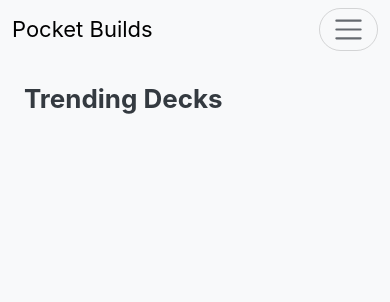
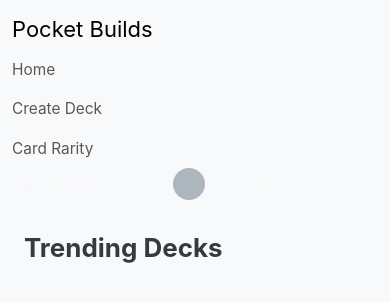
Before and after one commit to MacKoslowski/django_pocket_tcg_builds, a Django app: page / in a window 390 px wide. Shown: the top 302 px of the page. Run offline with Django 5.2, Linux system fonts and the light colour scheme; the visitor is signed in with stand-in values (Sample User, id 1); data that the repository does not hold is empty; some libraries are stand-ins or nearby versions.

Commit message:
voting works! now have discord avi but its not in the right place

```diff
--- /dev/null
+++ b/gamer_rage_project/core/templates/_auth_header.html
@@ -0,0 +1,77 @@
+{% load static %}
+{% load socialaccount %}
+{% load core_tags %}
+
+<div class="auth-header">
+    {% if user.is_authenticated %}
+        <div class="d-flex align-items-center gap-3">
+            <!-- My Decks Link -->
+            <a href="{% url 'core:deck_list' %}" class="text-light text-decoration-none">
+                <i class="fas fa-folder me-1"></i>My Decks
+            </a>
+
+            <!-- Create Deck Link -->
+            <a href="{% url 'core:create_deck' %}" class="text-light text-decoration-none">
+                <i class="fas fa-plus me-1"></i>Create
+            </a>
+
+            <!-- Vertical Divider -->
+            <div class="vr bg-light opacity-25 d-none d-lg-block"></div>
+
+            <!-- Profile Section -->
+            <div class="d-flex align-items-center">
+                {% get_discord_data user as discord %}
+                {% if discord.avatar %}
+                    <img src="https://cdn.discordapp.com/avatars/{{ discord.uid }}/{{ discord.avatar }}.png"
+                         class="rounded-circle me-2"
+                         width="32"
+                         height="32"
+                         alt="{{ user.username }}">
+                {% else %}
+                    <div class="rounded-circle bg-secondary me-2 d-flex align-items-center justify-content-center"
+                         style="width: 32px; height: 32px;">
+                        <i class="fas fa-user text-light"></i>
+                    </div>
+                {% endif %}
+                <span class="text-light me-3">{{ user.username }}</span>
+                <a href="{% url 'account_logout' %}" class="btn btn-outline-light btn-sm">
+                    <i class="fas fa-sign-out-alt"></i>
+                </a>
+            </div>
+        </div>
+    {% else %}
+        <a href="{% provider_login_url 'discord' %}" class="btn btn-discord">
+            <i class="fab fa-discord me-2"></i>Login with Discord
+        </a>
+    {% endif %}
+</div>
+
+<style>
+.btn-discord {
+    background-color: #7289DA;
+    color: white;
+    border: none;
+    padding: 8px 16px;
+    transition: all 0.2s;
+}
+
+.btn-discord:hover {
+    background-color: #5c6fb1;
+    color: white;
+    transform: translateY(-1px);
+}
+
+.auth-header a:hover {
+    opacity: 0.8;
+}
+
+/* Optional: Add responsive adjustments */
+@media (max-width: 768px) {
+    .auth-header .d-flex {
+        gap: 1rem !important;
+    }
+    .vr {
+        display: none !important;
+    }
+}
+</style>
--- a/gamer_rage_project/core/templates/_deck_vote.html
+++ b/gamer_rage_project/core/templates/_deck_vote.html
@@ -1,9 +1,8 @@
  <!-- Voting Section -->
  <div class="card shadow-sm" id="vote_section">
     <div class="card-body text-center">
-        <h3 id="vote-count">{{ vote_count }}</h3>
+        <h3 id="vote-count">{{ vote_sum }}</h3>
         <p class="text-muted">votes</p>
-        {{deck.deck_id}}
         {% if user.is_authenticated %}
             <div class="btn-group">
                 <button class="btn btn-outline-primary {% if user_vote == 1 %}active{% endif %}"
--- a/gamer_rage_project/core/templates/base.html
+++ b/gamer_rage_project/core/templates/base.html
@@ -27,16 +27,10 @@
           />-->
           Pocket Builds
         </a>
-        <button
-          class="navbar-toggler"
-          type="button"
-          data-bs-toggle="collapse"
-          data-bs-target="#navbarNav"
-        >
-          <span class="navbar-toggler-icon"></span>
+
         </button>
-        <div class="collapse navbar-collapse" id="navbarNav">
-          <ul class="navbar-nav me-auto">
+        <div  id="navbarNav">
+          <ul class="navbar-nav">
             <li class="nav-item">
               <a class="nav-link" href="{% url 'core:home' %}">Home</a>
             </li>
@@ -47,34 +41,8 @@
               <a class="nav-link" href="#">Card Rarity</a>
             </li>
           </ul>
-          <div class="d-flex">
-            {% if user.is_authenticated %}
-            <div class="dropdown">
-              <button
-                class="btn btn-outline-light dropdown-toggle"
-                type="button"
-                data-bs-toggle="dropdown"
-              >
-                {{ user.username }}
-              </button>
-              <ul class="dropdown-menu dropdown-menu-end">
-                <li>
-                  <a class="dropdown-item" href="">Create Deck</a>
-                </li>
-                <li>
-                  <a class="dropdown-item" href="">My Profile</a>
-                </li>
-                <li><hr class="dropdown-divider" /></li>
-                <li>
-                  <a class="dropdown-item" href="">Logout</a>
-                </li>
-              </ul>
-            </div>
-            {% else %}
-            <a href="" class="btn btn-outline-light me-2">Login</a>
-            <a href="" class="btn btn-primary">Sign Up</a>
-            {% endif %}
-          </div>
+          <!-- Auth Header Component -->
+          {% include '_auth_header.html' %}
         </div>
       </div>
     </nav>
--- a/gamer_rage_project/core/templatetags/core_tags.py
+++ b/gamer_rage_project/core/templatetags/core_tags.py
@@ -1,7 +1,7 @@
 # core/templatetags/core_tags.py
 from django import template
 from django.db.models import Count
-
+from allauth.socialaccount.models import SocialAccount
 register = template.Library()
 
 @register.inclusion_tag('card_display.html')
@@ -25,3 +25,20 @@
         'show_full_reactions': show_full_reactions,
         'top_reactions': top_reactions
     }
+
+@register.simple_tag
+def get_discord_data(user):
+    try:
+        discord_account = SocialAccount.objects.filter(
+            user=user,
+            provider='discord'
+        ).first()
+        if discord_account:
+            return {
+                'avatar': discord_account.extra_data.get('avatar'),
+                'uid': discord_account.uid,
+                'discriminator': discord_account.extra_data.get('discriminator'),
+            }
+    except:
+        pass
+    return None
--- a/gamer_rage_project/core/urls.py
+++ b/gamer_rage_project/core/urls.py
@@ -12,7 +12,6 @@
     path('deck/<int:deck_id>/vote/', views.toggle_deck_vote, name='toggle_deck_vote'),
     path('deck/<int:deck_id>/react/', views.toggle_deck_reaction, name='toggle_deck_reaction'),
     path('deck/<int:deck_id>/', views.deck_detail, name='deck_detail'),
-    path('deck/<int:deck_id>/vote/', views.vote_deck, name='vote_deck'),
     path('deck/update_second_color/', views.update_secondary_color, name='update_secondary_color'),
     path('<int:deck_id>/remove-card/<int:card_id>/',
          views.remove_card_from_deck,
--- a/gamer_rage_project/core/views.py
+++ b/gamer_rage_project/core/views.py
@@ -163,13 +163,13 @@
 
 @login_required
 def toggle_deck_vote(request, deck_id):
+    deck = get_object_or_404(Deck, deck_id=deck_id)
     if request.method == 'POST':
-        deck = get_object_or_404(Deck, deck_id=deck_id)
-        vote_type = request.POST.get('vote_type');
+        vote_type = request.POST.get('vote_type')
         vote_value = 0
         if vote_type == 'up':
             vote_value = 1
-        elif vote_value == 'down':
+        elif vote_type == 'down':
             vote_value = -1
         else:
             return HttpResponse(status=400)
@@ -191,7 +191,6 @@
 
         # Get updated counts
         vote_sum = deck.votes.aggregate(total=Sum('value'))['total'] or 0
-
         return render(request, '_deck_vote.html', {
             'deck': deck,
             'vote_sum': vote_sum,
@@ -199,10 +198,14 @@
         })
 
     elif request.methd == 'GET':
+        vote = DeckVote.objects.filter(deck=deck,
+            user=request.user).first()
+
+        vote_sum = deck.votes.aggregate(total=Sum('value'))['total'] or 0
         return render(request, '_deck_vote.html', {
             'deck': deck,
             'vote_sum': vote_sum,
-            'user_vote': vote_value if (created or vote.value == vote_value) else 0
+            'user_vote': vote.value
         })
 
 
@@ -246,7 +249,7 @@
     deck_cards = deck.deckcards.select_related('card').all()
 
     # Get vote information
-    vote_count = deck.votes.count()
+    vote_count = deck.votes.aggregate(total=Sum('value'))['total'] or 0
     user_vote = None
     if request.user.is_authenticated:
         user_vote = deck.votes.filter(user=request.user).first()
@@ -254,41 +257,8 @@
     context = {
         'deck': deck,
         'deck_cards': deck_cards,
-        'vote_count': vote_count,
+        'vote_sum': vote_count,
         'user_vote': user_vote.value if user_vote else None,
     }
 
     return render(request, 'deck_detail.html', context)
-
-@login_required
-def vote_deck(request, deck_id):
-    if request.method == 'POST':
-        deck = get_object_or_404(Deck, deck_id=deck_id)
-        vote_type = request.POST.get('vote_type')
-
-        if vote_type not in ['up', 'down']:
-            return JsonResponse({'error': 'Invalid vote type'}, status=400)
-
-        vote_value = 1 if vote_type == 'up' else -1
-
-        vote, created = DeckVote.objects.get_or_create(
-            deck=deck,
-            user=request.user,
-            defaults={'value': vote_value}
-        )
-
-        if not created:
-            if vote.value == vote_value:
-                vote.delete()  # Remove vote if clicking same button
-            else:
-                vote.value = vote_value  # Change vote if clicking different button
-                vote.save()
-
-        # Return updated vote count
-        new_count = deck.votes.aggregate(total=models.Sum('value'))['total'] or 0
-        return JsonResponse({
-            'vote_count': new_count,
-            'user_vote': vote_value if (created or vote.value == vote_value) else None
-        })
-
-    return JsonResponse({'error': 'Invalid request'}, status=400)
```
